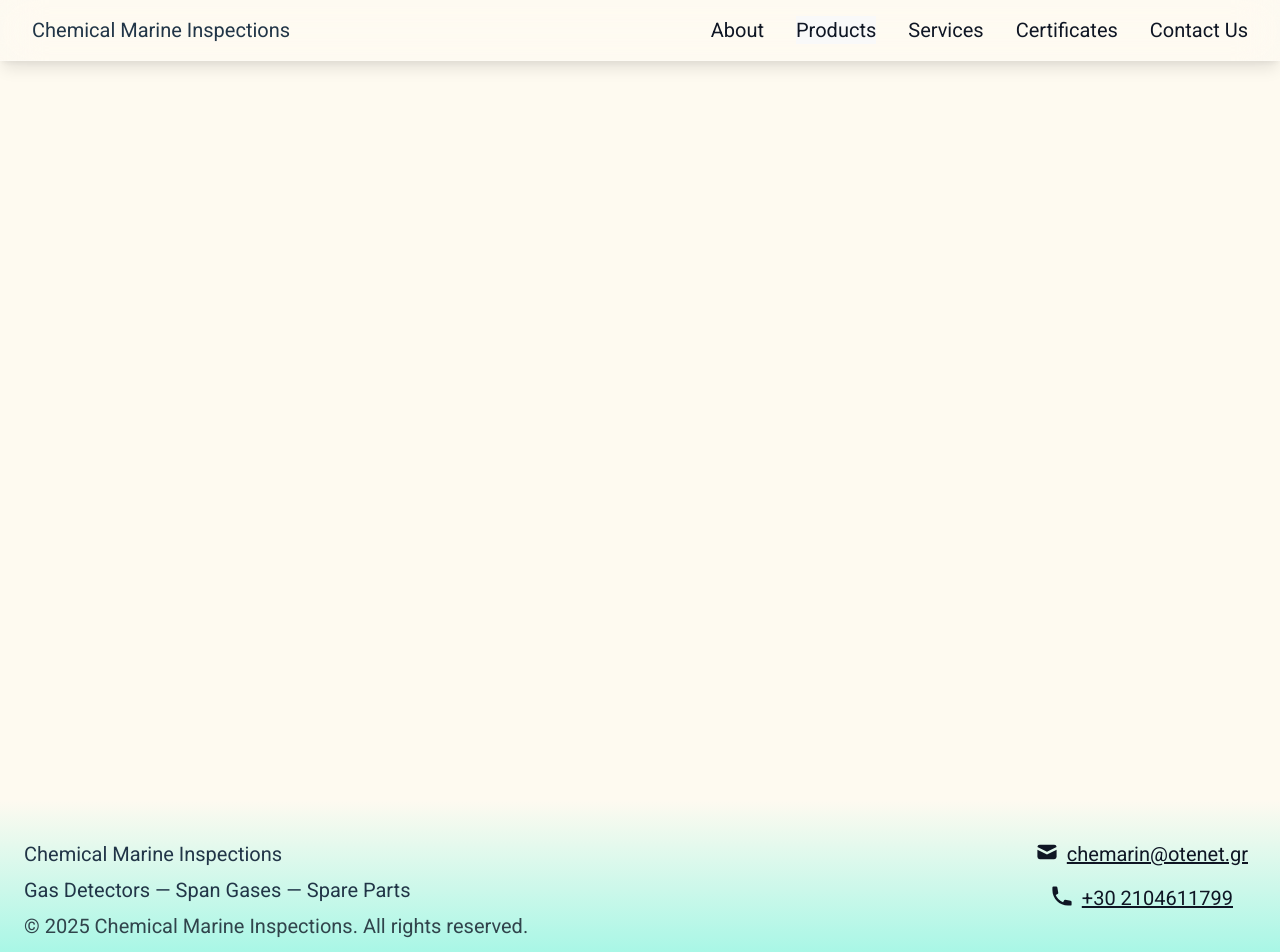
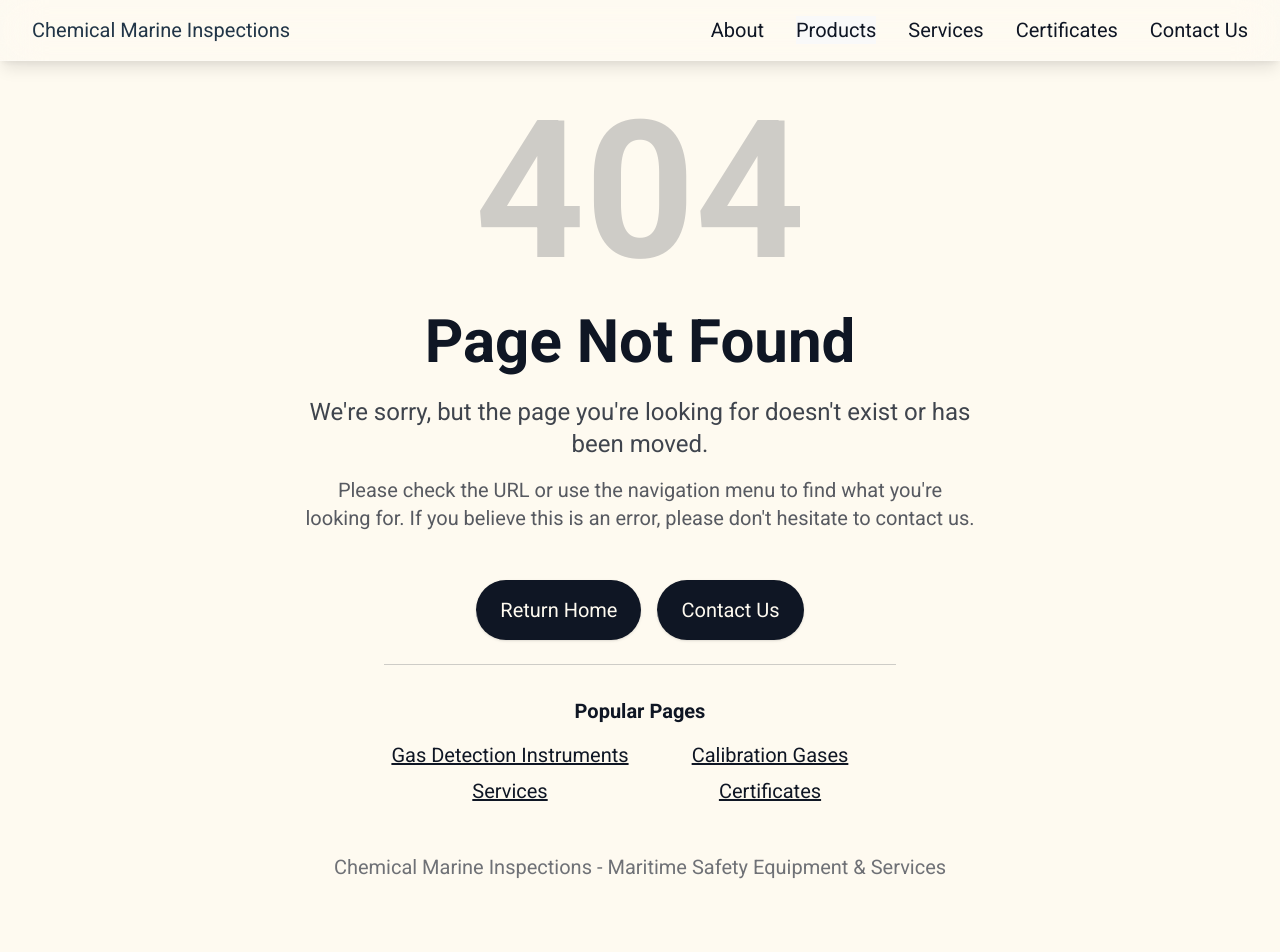
Before and after one commit to Antony-evm/chemarine, a Vue app: page /404 in a window 1280 px wide. Shown: the top 952 px of the page. Built offline with nearby package versions, Linux system fonts and the light colour scheme.

Commit message:
404 page

```diff
--- /dev/null
+++ b/src/pages/NotFoundPage.vue
@@ -0,0 +1,71 @@
+<script setup lang="ts">
+import CenteredContent from '@/components/utils/CenteredContent.vue';
+import SpaceComponent from '@/components/utils/SpaceComponent.vue';
+import ActionButton from '@/components/utils/ActionButton.vue';
+import { COMPANY_NAME } from '@/data/contactInformation';
+</script>
+
+<template>
+    <SpaceComponent size="page" />
+    <CenteredContent>
+        <div class="text-center space-y-6">
+            <!-- 404 Number -->
+            <div class="text-8xl sm:text-9xl md:text-[12rem] font-bold text-graphite/20 leading-none">
+                404
+            </div>
+
+            <!-- Page Not Found Title -->
+            <h1 class="text-4xl sm:text-5xl md:text-6xl font-bold text-graphite mb-4">
+                Page Not Found
+            </h1>
+
+            <!-- Description -->
+            <div class="space-y-4 max-w-2xl mx-auto">
+                <p class="text-lg sm:text-xl md:text-2xl text-graphite/80">
+                    We're sorry, but the page you're looking for doesn't exist or has been moved.
+                </p>
+
+                <p class="text-base sm:text-lg md:text-xl text-graphite/70">
+                    Please check the URL or use the navigation menu to find what you're looking for.
+                    If you believe this is an error, please don't hesitate to contact us.
+                </p>
+            </div>
+
+            <!-- Action Buttons -->
+            <div class="flex flex-col sm:flex-row gap-4 justify-center items-center pt-6">
+                <ActionButton to="/" label="Return Home" />
+                <ActionButton to="/contact" label="Contact Us" />
+            </div>
+
+            <!-- Navigation Links -->
+            <div class="pt-8 border-t border-graphite/20 max-w-lg mx-auto">
+                <h3 class="text-lg sm:text-xl font-semibold text-graphite mb-4">
+                    Popular Pages
+                </h3>
+                <div class="grid grid-cols-1 sm:grid-cols-2 gap-2 text-sm sm:text-base">
+                    <router-link to="/gas-detection-instruments"
+                        class="text-graphite hover:text-teal-500 underline transition-colors">
+                        Gas Detection Instruments
+                    </router-link>
+                    <router-link to="/calibration-gases"
+                        class="text-graphite hover:text-teal-500 underline transition-colors">
+                        Calibration Gases
+                    </router-link>
+                    <router-link to="/services" class="text-graphite hover:text-teal-500 underline transition-colors">
+                        Services
+                    </router-link>
+                    <router-link to="/certificates"
+                        class="text-graphite hover:text-teal-500 underline transition-colors">
+                        Certificates
+                    </router-link>
+                </div>
+            </div>
+
+            <!-- Company Information -->
+            <div class="pt-6 text-sm sm:text-base text-graphite/60">
+                <p>{{ COMPANY_NAME }} - Maritime Safety Equipment & Services</p>
+            </div>
+        </div>
+    </CenteredContent>
+    <SpaceComponent size="page" />
+</template>
--- a/src/router/index.ts
+++ b/src/router/index.ts
@@ -46,6 +46,43 @@ const routes: RouteRecordRaw[] = [
     name: "Gas Detection Instrument Detail",
     component: () => import("@/pages/GasDetectionInstrumentDetailPage.vue"),
   },
+  // Common redirects for alternative paths
+  {
+    path: "/about",
+    redirect: "/",
+  },
+  {
+    path: "/products",
+    redirect: "/gas-detection-instruments",
+  },
+  {
+    path: "/equipment",
+    redirect: "/gas-detection-instruments",
+  },
+  {
+    path: "/gases",
+    redirect: "/calibration-gases",
+  },
+  {
+    path: "/parts",
+    redirect: "/spare-parts",
+  },
+  {
+    path: "/contact-us",
+    redirect: "/contact",
+  },
+  {
+    path: "/404",
+    name: "Not Found",
+    component: () => import("@/pages/NotFoundPage.vue"),
+    meta: {
+      title: "Page Not Found - 404",
+    },
+  },
+  {
+    path: "/:pathMatch(.*)*",
+    redirect: "/404",
+  },
 ];
 
 export default createRouter({
```
